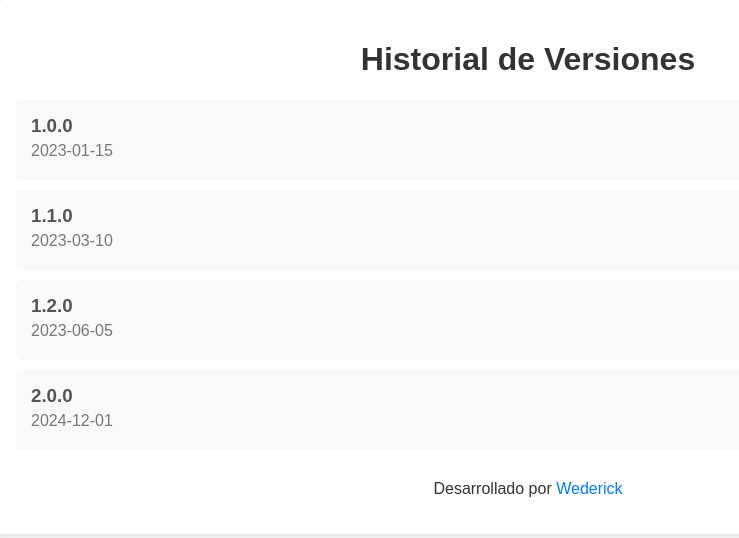
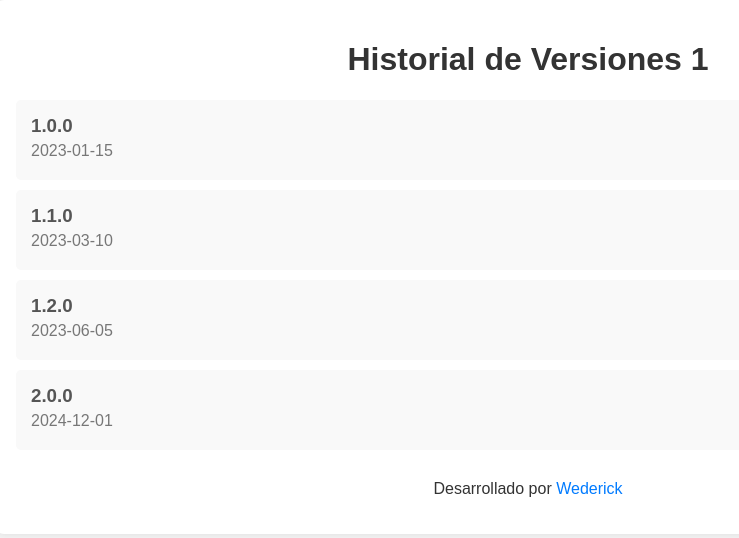
Before and after one commit to wederick1/Herencia, a Flask app: page /versiones in a window 1280 px wide. Shown: the top 538 px of the page, without its empty margins (112-851 px from the left). Run offline with Flask 3, Linux system fonts and the light colour scheme; the visitor is signed in with stand-in values (Sample User, id 1).

Commit message:
Update versiones.html

```diff
--- a/templates/versiones.html
+++ b/templates/versiones.html
@@ -9,7 +9,7 @@
 </head>
 <body>
     <div class="container">
-        <h1>Historial de Versiones</h1>
+        <h1>Historial de Versiones 1</h1>
         <ul class="version-list">
             {% for version in versions %}
                 <li class="version-item" onclick="toggleDetails(this)">
```
